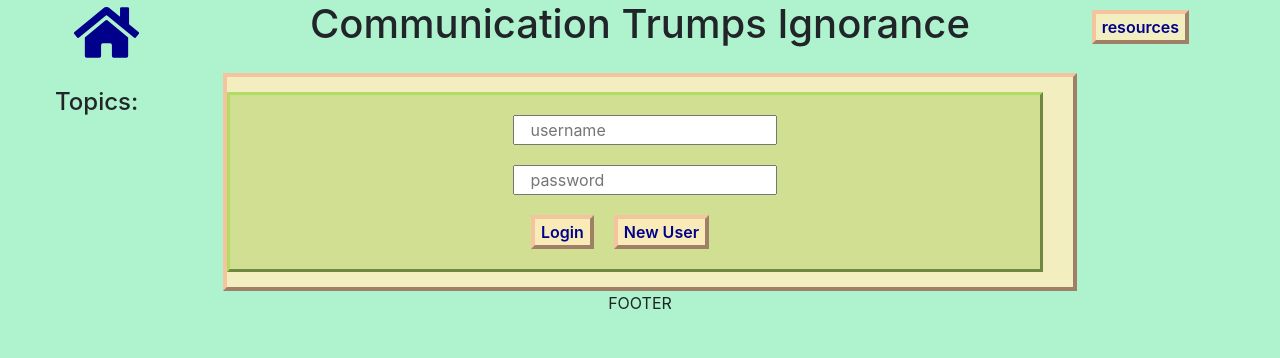
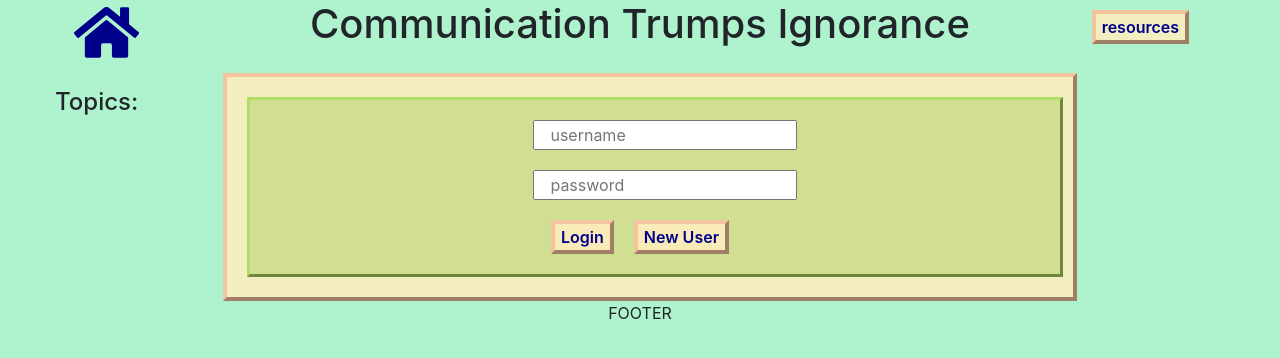
Before and after one commit to DECronin/CommuniTI, a React (Create React App) app in the folder client/: page /topic/1 in a window 1280 px wide. Shown: the top 358 px of the page. Built offline with nearby package versions, Linux system fonts and the light colour scheme; no server answers.

Commit message:
style to thread box

```diff
--- a/client/src/components/ActiveThread/index.js
+++ b/client/src/components/ActiveThread/index.js
@@ -47,7 +47,7 @@ function ActiveThread ({loginData}) {
                         <div className="updated-date col-4">{thread.updatedAt}</div>
                         {/* / if user === logedin user then "edit or delete" button / */}
                         {/* <button className="report-button">Report</button> */}
-                    </div></div>
+                    </div></div><br></br>
                     <span className="col-1"></span>
                 </ul>
 
--- a/client/src/index.css
+++ b/client/src/index.css
@@ -43,7 +43,12 @@ a{
 .form-wrapper{
   border: rgb(177, 221, 102) outset 3px !important;
   padding: 10px;
+  margin: 5px;
   background-color: rgba(173, 209, 100, 0.5);
+}
+
+form{
+  margin: 5px;
 }
 
 #username,
@@ -57,4 +62,8 @@ a{
 
 .question-wrapper{
   font-size: 105%;
+  padding: 20px 0;
+  background-color: rgba(152, 251, 152, 0.3);
+  border: rgb(152, 251, 152) outset 5px;
+  margin: 10px;
 }
```
